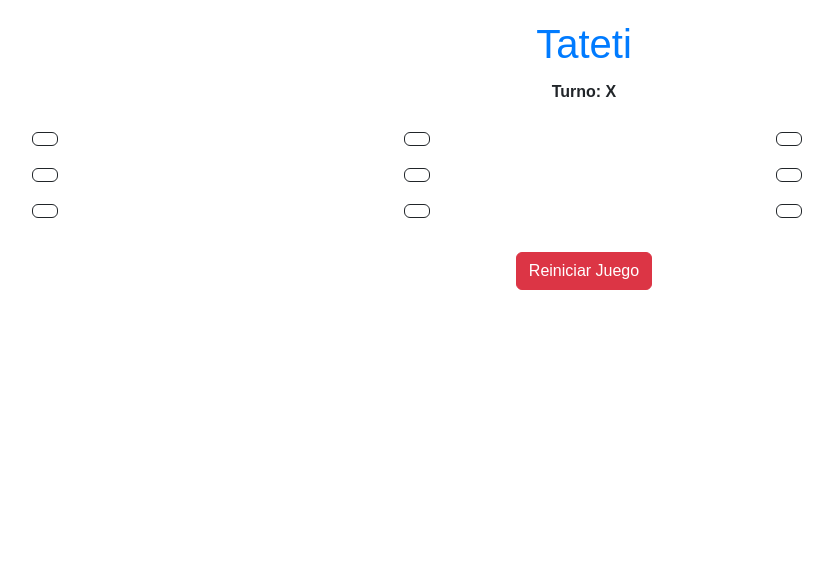
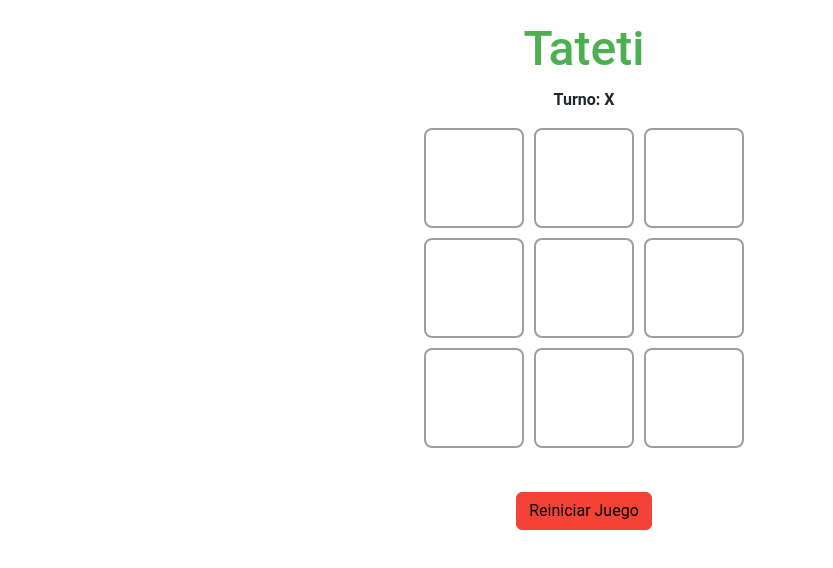
Before and after one commit to npasserini/tateti, a React (Create React App) app: page / in a window 1280 px wide. Shown: the top 568 px of the page, without its empty margins (56-889 px from the left). Built offline with nearby package versions, Linux system fonts and the light colour scheme.

Commit message:
Juego contra la compu, nivel al azar.

```diff
--- a/src/components/Board.tsx
+++ b/src/components/Board.tsx
@@ -1,18 +1,23 @@
 import React from 'react';
+import '../styles/components/Board.scss';
 import Square from './Square';
 
 interface BoardProps {
   squares: (string | null)[];
   onClick: (index: number) => void;
+  winningSquares: number[];
 }
 
-const Board: React.FC<BoardProps> = ({ squares, onClick }) => {
+const Board: React.FC<BoardProps> = ({ squares, onClick, winningSquares }) => {
   return (
-    <div className="d-flex flex-wrap board">
+    <div className="board">
       {squares.map((square, index) => (
-        <div key={index} className="col-4 p-1">
-          <Square value={square} onClick={() => onClick(index)} />
-        </div>
+        <Square
+          key={index}
+          value={square}
+          onClick={() => onClick(index)}
+          isWinningSquare={winningSquares.includes(index)}
+        />
       ))}
     </div>
   );
--- a/src/components/Game.tsx
+++ b/src/components/Game.tsx
@@ -1,10 +1,6 @@
 import React, { useState } from 'react';
 import Board from './Board';
-import styles from '../styles/Game.module.scss';
-
-const Game: React.FC = () => {
-  const [squares, setSquares] = useState<(string | null)[]>(Array(9).fill(null));
-  const [isXNext, setIsXNext] = useState(true);
+import '../styles/components/Game.scss';
 
 const calculateWinner = (squares: (string | null)[]) => {
   const lines = [
@@ -19,19 +15,45 @@ const Game: React.FC = () => {
   ];
   for (let [a, b, c] of lines) {
     if (squares[a] && squares[a] === squares[b] && squares[a] === squares[c]) {
-        return squares[a];
+      return { winner: squares[a], line: [a, b, c] }; // Devuelve el ganador y las casillas
     }
   }
-    return null;
+  return { winner: null, line: [] }; // No hay ganador
+};
+
+const Game: React.FC = () => {
+  const [squares, setSquares] = useState<(string | null)[]>(Array(9).fill(null));
+  const [isXNext, setIsXNext] = useState(true);
+
+  const { winner, line } = calculateWinner(squares);
+
+  const handleComputerMove = (squares: (string | null)[]) => {
+    const emptyIndices = squares
+      .map((sq, idx) => (sq === null ? idx : null))
+      .filter((idx) => idx !== null) as number[];
+
+    if (emptyIndices.length === 0) return;
+
+    const randomIndex = emptyIndices[Math.floor(Math.random() * emptyIndices.length)];
+    squares[randomIndex] = 'O'; // La computadora juega como 'O'
   };
 
   const handleClick = (index: number) => {
-    if (squares[index] || calculateWinner(squares)) return;
+    if (squares[index]) return; // La casilla ya está ocupada
 
     const newSquares = squares.slice();
-    newSquares[index] = isXNext ? 'X' : 'O';
+    newSquares[index] = 'X'; // El jugador juega como 'X'
+
+    const result = calculateWinner(newSquares); // Verifica el ganador después del movimiento
     setSquares(newSquares);
-    setIsXNext(!isXNext);
+
+    if (result.winner) return; // Si hay un ganador, detén el juego
+
+    // Si no hay ganador, deja que la computadora juegue
+    setTimeout(() => {
+      handleComputerMove(newSquares);
+      setSquares([...newSquares]);
+    }, 500); // Retraso para simular el "pensamiento" de la computadora
   };
 
   const resetGame = () => {
@@ -39,7 +61,6 @@ const Game: React.FC = () => {
     setIsXNext(true);
   };
 
-  const winner = calculateWinner(squares);
   const status = winner
     ? `Ganador: ${winner}`
     : squares.every((sq) => sq)
@@ -47,10 +68,10 @@ const Game: React.FC = () => {
     : `Turno: ${isXNext ? 'X' : 'O'}`;
 
   return (
-    <div className={`${styles.game} container`}>
+    <div className={`game container`}>
       <h1 className="text-primary text-center">Tateti</h1>
       <p className="text-center fw-bold">{status}</p>
-      <Board squares={squares} onClick={handleClick} />
+      <Board squares={squares} onClick={handleClick} winningSquares={line} /> {/* Corregido */}
       <div className="text-center">
         <button className="btn btn-danger mt-3" onClick={resetGame}>
           Reiniciar Juego
--- a/src/components/Square.tsx
+++ b/src/components/Square.tsx
@@ -1,14 +1,17 @@
-
 import React from 'react';
+import '../styles/components/Square.scss';
 
 interface SquareProps {
   value: string | null;
   onClick: () => void;
+  isWinningSquare: boolean;
 }
 
-const Square: React.FC<SquareProps> = ({ value, onClick }) => {
+const Square: React.FC<SquareProps> = ({ value, onClick, isWinningSquare }) => {
+  const classes = `square ${isWinningSquare ? 'win' : ''}`;
+
   return (
-    <button className="btn btn-outline-dark square" onClick={onClick}>
+    <button className={classes} onClick={onClick}>
       {value}
     </button>
   );
--- a/src/styles/Game.module.scss
+++ /dev/null
@@ -1,19 +0,0 @@
-// src/styles/Game.module.scss
-
-.game {
-  margin-top: 20px;
-
-  .board {
-    max-width: 300px;
-    margin: 0 auto;
-  }
-
-  .square {
-    width: 100%;
-    height: 100px;
-    font-size: 2rem;
-    display: flex;
-    justify-content: center;
-    align-items: center;
-  }
-}
--- /dev/null
+++ b/src/styles/_mixins.scss
@@ -0,0 +1,9 @@
+// src/styles/_mixins.scss
+
+@mixin rounded($radius: 8px) {
+  border-radius: $radius;
+}
+
+@mixin transition($property: all, $time: 0.2s, $type: ease-in-out) {
+  transition: $property $time $type;
+}
--- a/src/styles/_variables.scss
+++ b/src/styles/_variables.scss
@@ -1,12 +1,12 @@
 // src/styles/_variables.scss
 
 // Cambiar el color primario
-$primary: #007bff;
-$secondary: #6c757d;
-$danger: #dc3545;
+$primary: #4caf50; // Verde moderno
+$secondary: #9e9e9e; // Gris claro
+$danger: #f44336; // Rojo vibrante
 
 // Cambiar el espaciado base
 $spacer: 1.5rem;
 
-// Cambiar la tipografía predeterminada
-$font-family-sans-serif: 'Arial', sans-serif;
+$bg-light: #f9f9f9;
+$font-family-sans-serif: 'Roboto', sans-serif;
--- /dev/null
+++ b/src/styles/components/Board.scss
@@ -0,0 +1,12 @@
+// src/styles/components/Board.scss
+
+@import '../_variables';
+
+.board {
+  width: 100%;
+  max-width: 320px;
+  display: grid;
+  grid-template-columns: repeat(3, 1fr);
+  gap: 10px;
+  margin-bottom: 20px;
+}
--- /dev/null
+++ b/src/styles/components/Game.scss
@@ -0,0 +1,37 @@
+// src/styles/components/Game.scss
+
+@import '../_variables';
+
+.game {
+  margin-top: 20px;
+  display: flex;
+  flex-direction: column;
+  align-items: center;
+
+  h1 {
+    font-size: 3rem;
+    color: $primary;
+    margin-bottom: 10px;
+  }
+
+  .status {
+    font-size: 1.2rem;
+    margin-bottom: 20px;
+    color: $secondary;
+  }
+
+  .reset-button {
+    padding: 10px 20px;
+    background-color: $danger;
+    color: white;
+    border: none;
+    border-radius: 8px;
+    font-size: 1rem;
+    cursor: pointer;
+    transition: background-color 0.2s;
+
+    &:hover {
+      background-color: darken($danger, 10%);
+    }
+  }
+}
--- /dev/null
+++ b/src/styles/components/Square.scss
@@ -0,0 +1,31 @@
+// src/styles/components/Square.scss
+
+@import '../_variables';
+@import '../_mixins';
+
+.square {
+  width: 100%;
+  height: 100px;
+  font-size: 2rem;
+  display: flex;
+  justify-content: center;
+  align-items: center;
+  background-color: #ffffff;
+  border: 2px solid $secondary;
+  @include rounded(8px);
+  @include transition;
+
+  &:hover {
+    background-color: $primary;
+    color: #ffffff;
+  }
+
+  &:active {
+    transform: scale(0.95);
+  }
+
+  &.win {
+    background-color: $primary;
+    color: #ffffff;
+  }
+}
--- a/src/styles/index.scss
+++ b/src/styles/index.scss
@@ -5,3 +5,9 @@
 
 // Importar Bootstrap
 @import 'bootstrap/scss/bootstrap';
+
+@import './_mixins';
+
+@import './components/Square';
+@import './components/Board';
+@import './components/Game';
```
Lines whose indentation alone changed are shown as unchanged.
